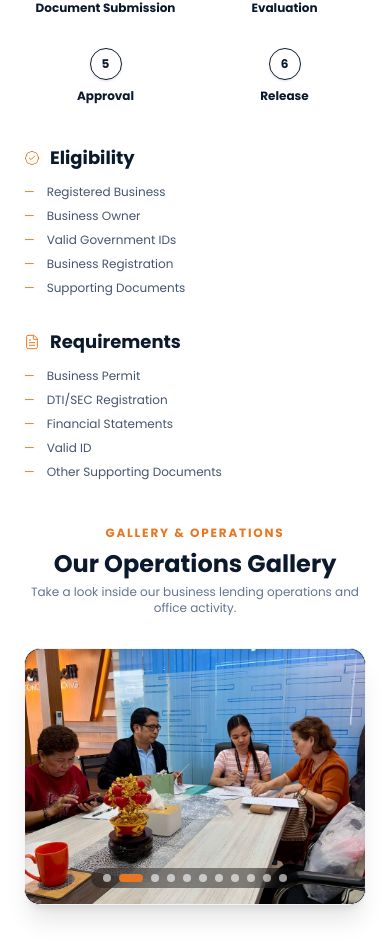
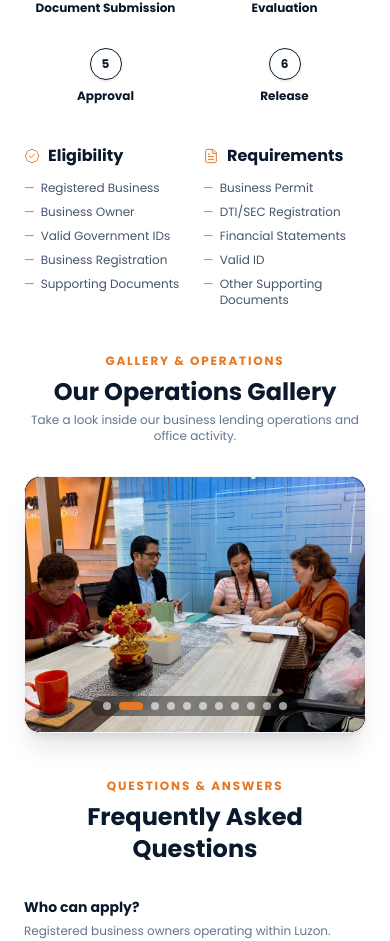
Before and after one commit to JanLancelot/928-lending, a Next.js app: page /our-services in a window 390 px wide. Shown: the part 1654-2595 px from the top of the page. Built offline with nearby package versions, Linux system fonts and the light colour scheme.

Commit message:
design adjustment

```diff
--- a/src/app/our-services/page.tsx
+++ b/src/app/our-services/page.tsx
@@ -189,16 +189,16 @@ export default function OurServicesPage() {
             </div>
           </div>
 
-          <div className="grid grid-cols-1 md:grid-cols-2 gap-8 sm:gap-10">
+          <div className="grid grid-cols-2 gap-4 sm:gap-10">
             <div className="space-y-3">
-              <div className="flex items-center gap-2.5 text-[#0B192C]">
-                <BadgeCheck className="w-4 h-4 text-[#E87722]" strokeWidth={1.5} />
-                <h3 className="text-lg font-bold text-[#0B192C]">Eligibility</h3>
+              <div className="flex items-center gap-2 sm:gap-2.5 text-[#0B192C]">
+                <BadgeCheck className="w-4 h-4 text-[#E87722] shrink-0" strokeWidth={1.5} />
+                <h3 className="text-base sm:text-lg font-bold text-[#0B192C]">Eligibility</h3>
               </div>
               <ul className="space-y-2 text-xs sm:text-sm text-slate-600">
                 {eligibility.map((item) => (
-                  <li key={item} className="flex gap-3">
-                    <span className="text-[#E87722]">—</span>
+                  <li key={item} className="flex gap-1.5 sm:gap-3">
+                    <span className="text-[#E87722] shrink-0">—</span>
                     <span>{item}</span>
                   </li>
                 ))}
@@ -206,14 +206,14 @@ export default function OurServicesPage() {
             </div>
 
             <div className="space-y-3">
-              <div className="flex items-center gap-2.5 text-[#0B192C]">
-                <FileText className="w-4 h-4 text-[#E87722]" strokeWidth={1.5} />
-                <h3 className="text-lg font-bold text-[#0B192C]">Requirements</h3>
+              <div className="flex items-center gap-2 sm:gap-2.5 text-[#0B192C]">
+                <FileText className="w-4 h-4 text-[#E87722] shrink-0" strokeWidth={1.5} />
+                <h3 className="text-base sm:text-lg font-bold text-[#0B192C]">Requirements</h3>
               </div>
               <ul className="space-y-2 text-xs sm:text-sm text-slate-600">
                 {requirements.map((item) => (
-                  <li key={item} className="flex gap-3">
-                    <span className="text-[#E87722]">—</span>
+                  <li key={item} className="flex gap-1.5 sm:gap-3">
+                    <span className="text-[#E87722] shrink-0">—</span>
                     <span>{item}</span>
                   </li>
                 ))}
```
